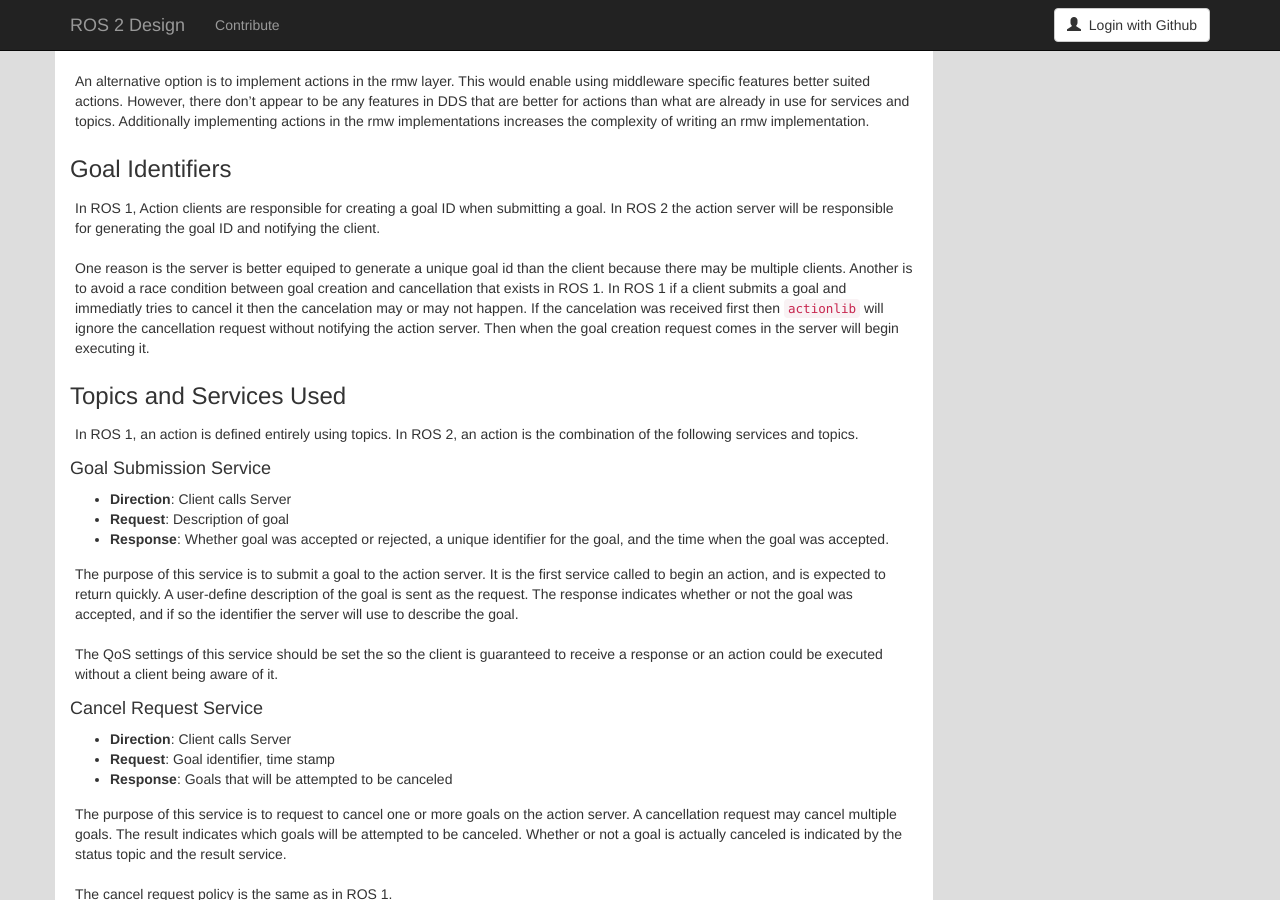
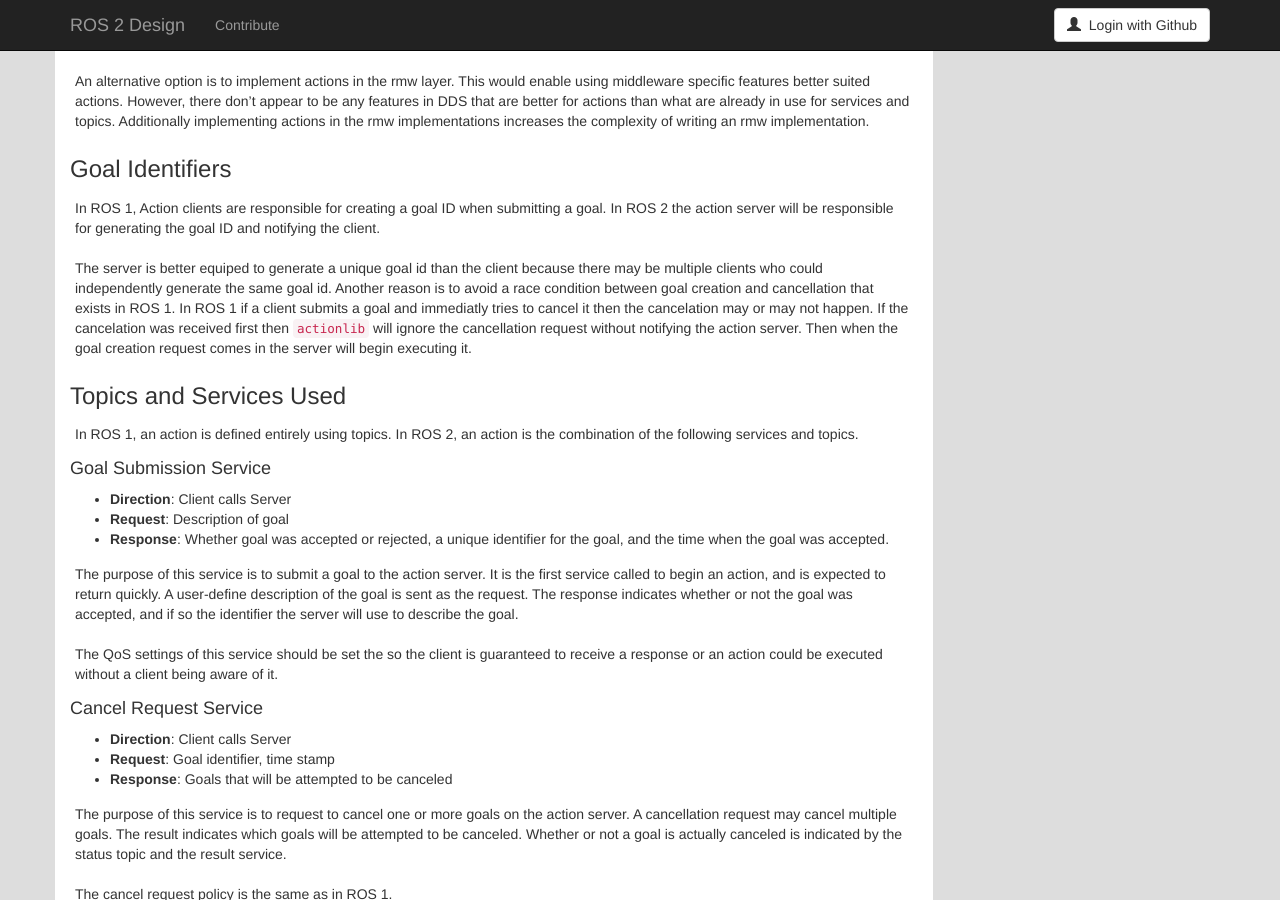
Before and after one commit to ros2/design, a Jekyll site: the page built from articles/actions.md, in a window 1280 px wide and 900 px high, scrolled down 3828 px. Built offline with Jekyll 4.4.1, drawn with Linux system fonts in a browser that asks for light colours; nearby versions of some CDN libraries.

Commit message:
Reword goalid sentences

```diff
--- a/articles/actions.md
+++ b/articles/actions.md
@@ -223,8 +223,8 @@ Additionally implementing actions in the rmw implementations increases the compl
 In ROS 1, Action clients are responsible for creating a goal ID when submitting a goal.
 In ROS 2 the action server will be responsible for generating the goal ID and notifying the client.
 
-One reason is the server is better equiped to generate a unique goal id than the client because there may be multiple clients.
-Another is to avoid a race condition between goal creation and cancellation that exists in ROS 1.
+The server is better equiped to generate a unique goal id than the client because there may be multiple clients who could independently generate the same goal id.
+Another reason is to avoid a race condition between goal creation and cancellation that exists in ROS 1.
 In ROS 1 if a client submits a goal and immediatly tries to cancel it then the cancelation may or may not happen.
 If the cancelation was received first then `actionlib` will ignore the cancellation request without notifying the action server.
 Then when the goal creation request comes in the server will begin executing it.
```
